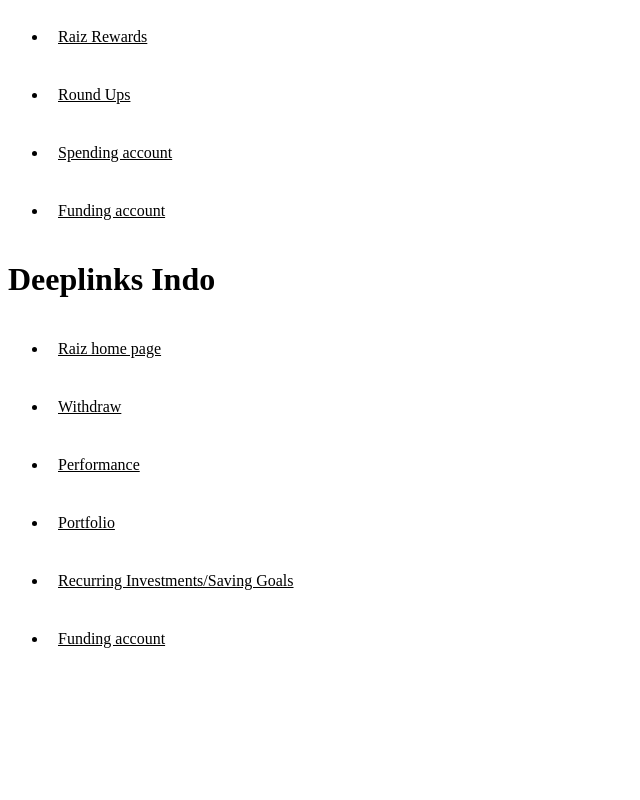
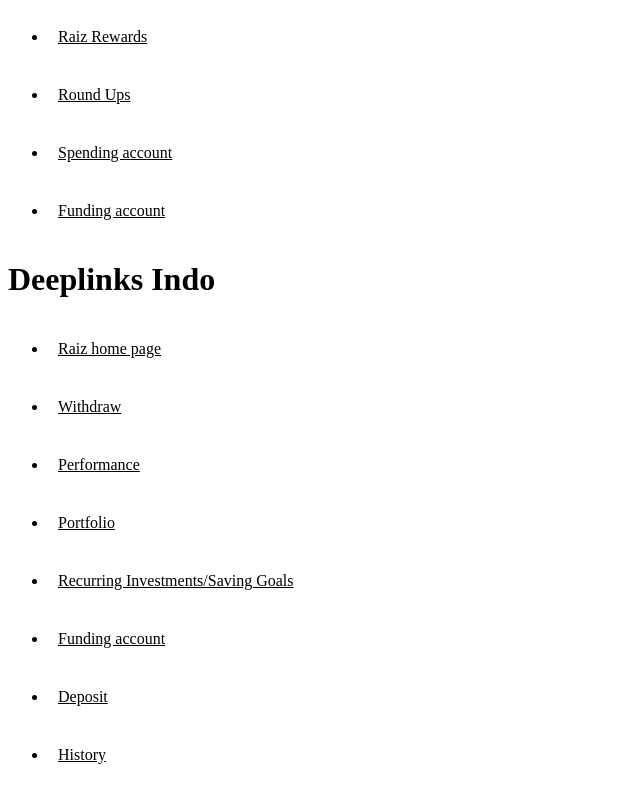
Before and after one commit to osipovaleks-onix/raizdeeplinks, a plain HTML site: page index.html in a window 1280 px wide. Shown: the part 652-1452 px from the top of the page, without its empty margins (0-640 px from the left). Before the commit the page ends 1336 px from the top, so only its background shows below. Drawn offline with Linux system fonts and the light colour scheme.

Commit message:
Update index.html

```diff
--- a/index.html
+++ b/index.html
@@ -39,6 +39,8 @@
     <li><a href="raiz-id://portfolio">Portfolio</a></li>
     <li><a href="raiz-id://recurring_investments">Recurring Investments/Saving Goals</a></li>
     <li><a href="raiz-id://funding_account">Funding account</a></li>
+    <li><a href="raiz-id://deposit">Deposit</a></li>
+    <li><a href="raiz-id://history">History</a></li>
 </ul>
 </body>
 </html>
```
